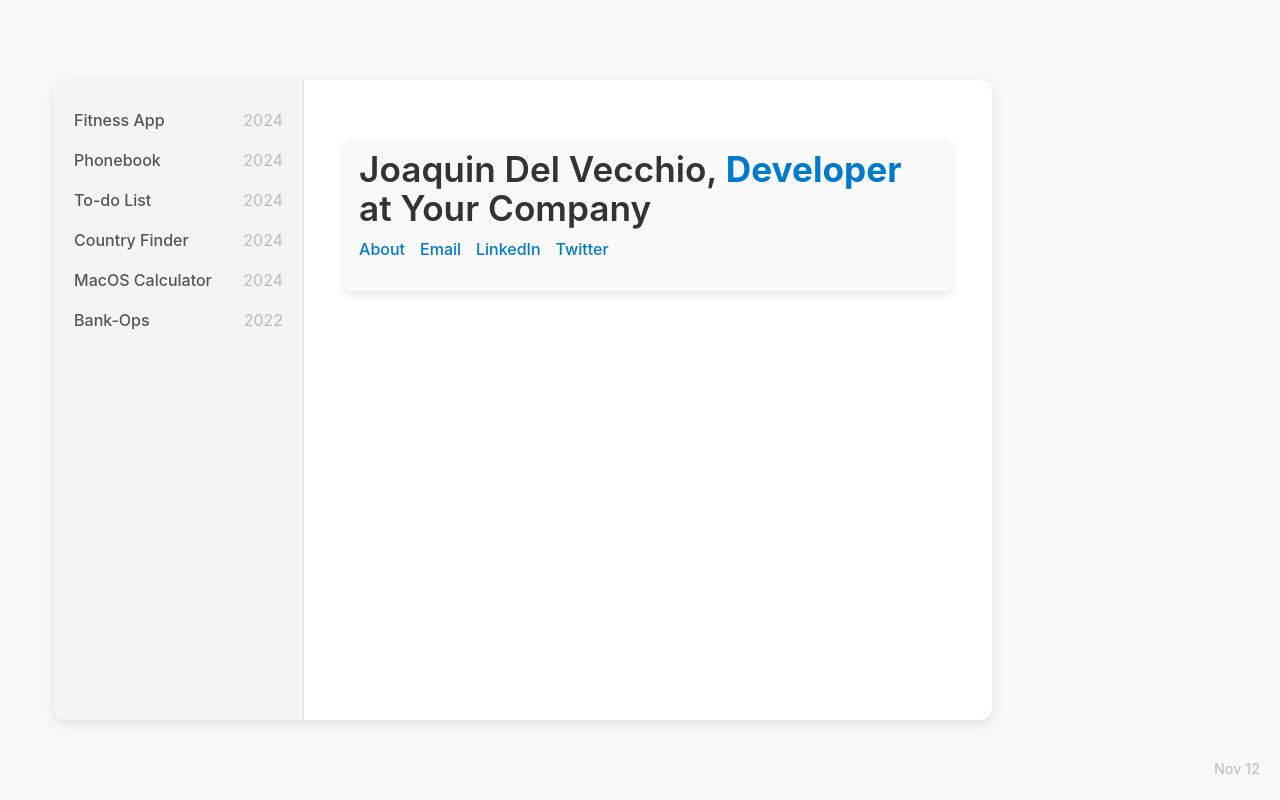
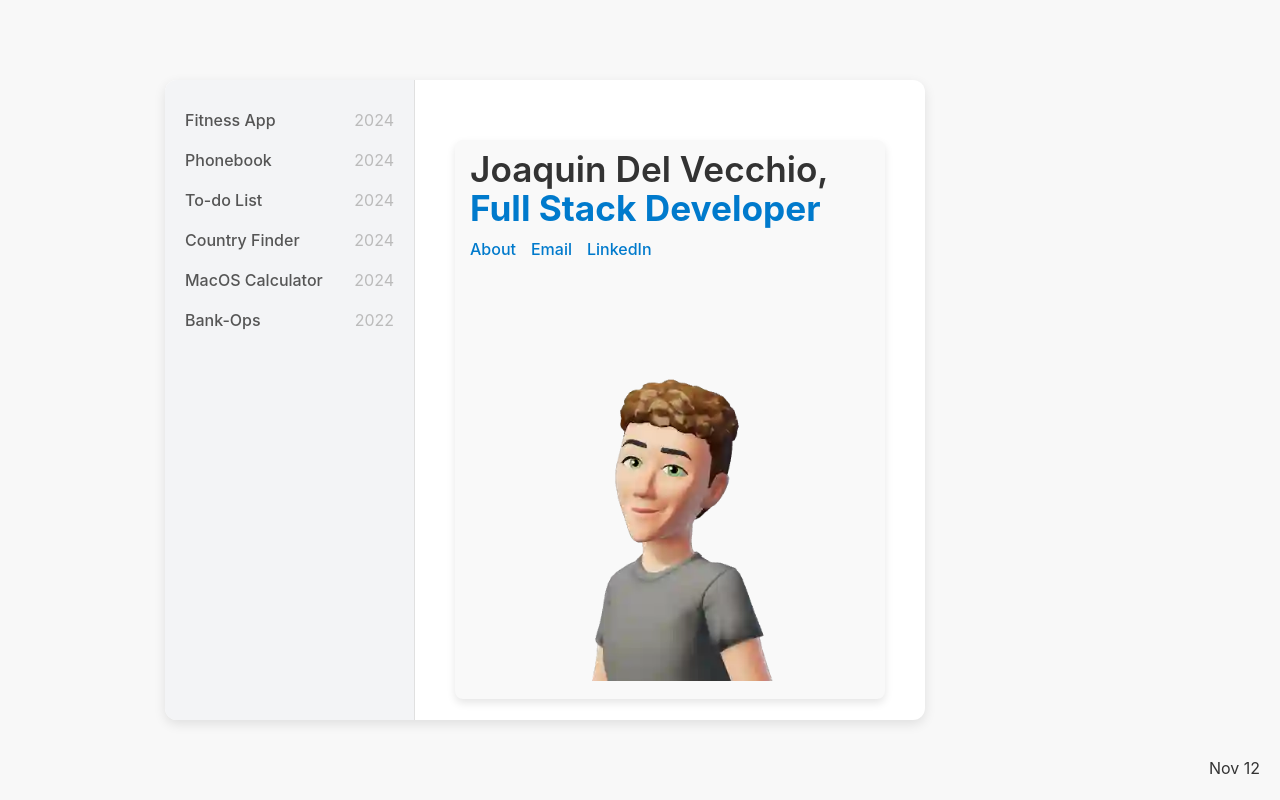
Before and after one commit to JoaDelVecchio/personalWebsite, a React (Vite) app: page / in a window 1280 px wide. Built offline with nearby package versions, Linux system fonts and the light colour scheme.

Commit message:
Fix style sizing when hovering

```diff
--- a/src/App.css
+++ b/src/App.css
@@ -1,4 +1,3 @@
-/* Reset and global styles */
 * {
   margin: 0;
   padding: 0;
@@ -16,11 +15,10 @@ body {
   height: 100vh;
 }
 
-/* Main container styling */
 .app {
   display: flex;
   width: 80%;
-  max-width: 1200px;
+  max-width: 950px;
   height: 80vh;
   box-shadow: 0px 4px 12px rgba(0, 0, 0, 0.1);
   background-color: #ffffff;
@@ -28,9 +26,8 @@ body {
   overflow: hidden;
 }
 
-/* Fixed sidebar for projects */
 .projects-menu {
-  flex: 0 0 250px; /* Fixed width */
+  flex: 0 0 250px;
   padding: 20px;
   background-color: #f3f4f6;
   border-right: 1px solid #e0e0e0;
@@ -68,7 +65,6 @@ body {
   color: #bbb;
 }
 
-/* Main content styling */
 .main-content {
   flex: 1;
   padding: 40px;
@@ -109,7 +105,6 @@ body {
   color: #005fa3;
 }
 
-/* Project info styling for preview */
 .project-info {
   margin-top: 20px;
   padding: 10px 15px;
@@ -120,19 +115,8 @@ body {
   font-size: 1.2rem;
 }
 
-.project-info iframe {
-  width: 100%;
-  height: 100%;
-  border: none;
-  border-radius: 8px;
-  overflow: hidden;
-}
-
-/* Footer styling */
 footer {
   position: fixed;
   bottom: 20px;
   right: 20px;
-  font-size: 0.9rem;
-  color: #bbb;
 }
--- a/src/App.jsx
+++ b/src/App.jsx
@@ -16,6 +16,8 @@ function App() {
       year: "2024",
       link: "https://fitnessapp-jdv.onrender.com/",
       image: "fitnessapp.png",
+      description:
+        "Fitness Tracker App A sleek, full-stack web app for organizing and tracking workout routines. Built with React and Node.js, it features a luxury-inspired, responsive design and a RESTful API for real-time updates. Perfect for fitness enthusiasts looking to elevate their exercise planning experience.",
     },
     {
       id: "phonebook",
@@ -23,6 +25,8 @@ function App() {
       year: "2024",
       link: "https://thephonebook-s42a.onrender.com/",
       image: "thephonebook.png",
+      description:
+        "The Phonebook Application is a web application designed with react, node js, RestApi, etc to manage a list of contacts efficiently. Users can add, update, and delete contacts, as well as search for specific contacts by name.",
     },
     {
       id: "to-do-list",
@@ -30,6 +34,8 @@ function App() {
       year: "2024",
       link: "https://onamission.netlify.app/",
       image: "todolist.png",
+      description:
+        "Welcome to the Momentum To-Do List App — a sleek, minimalist task management tool inspired by the aesthetics and values of the Momentum clothing brand. This app allows users to add, edit, and delete tasks effortlessly, all while maintaining the clean, monochromatic style that Momentum is known for.",
     },
     {
       id: "country-finder",
@@ -37,6 +43,8 @@ function App() {
       year: "2024",
       link: "https://countryfinderpremium.netlify.app",
       image: "countryfinder.png",
+      description:
+        "Country Finder with Real-Time Weather is a sleek React application that allows users to search for countries and instantly view key details like population, languages, and flags. Built with modern technologies like React, Axios, and Vite, the app delivers fast and efficient performance.",
     },
     {
       id: "macos-calculator",
@@ -44,6 +52,8 @@ function App() {
       year: "2024",
       link: "https://joadelvecchio.github.io/MacOS-Inspired-Calculator/",
       image: "calc.png",
+      description:
+        "This project is a web-based calculator inspired by the MacOS built-in calculator. It replicates the look and feel of the MacOS calculator using modern web technologies.",
     },
     {
       id: "bank-ops",
@@ -51,6 +61,8 @@ function App() {
       year: "2022",
       link: "https://joadelvecchio.github.io/Bank-Ops/",
       image: "bankops.png",
+      description:
+        'This application simulates money transfers between accounts and loan requests, among other things. To use it, various predefined users were created with whom you can log in, transfer money, request loans, or delete their accounts. Joaquin Del Vecchio user:"jdv" PIN:1111, Nicolas Gonzalez user:"ng" PIN:2222 and Juan Perez user:"jp" PIN:3333',
     },
   ];
 
--- a/src/components/Projects.jsx
+++ b/src/components/Projects.jsx
@@ -2,10 +2,7 @@ const Projects = ({ projects, hoveredProject }) => {
   const project = projects.find((p) => p.id === hoveredProject);
 
   return (
-    <div
-      className="project-info"
-      style={{ width: "100%", height: "auto", overflow: "hidden" }}
-    >
+    <div className="project-info">
       {project ? (
         <>
           <p>{project.name}</p>
@@ -13,25 +10,30 @@ const Projects = ({ projects, hoveredProject }) => {
             src={project.image}
             alt="webBanner"
             style={{
-              width: "100%", // Full width of the container
-              height: "100%", // Full height of the container
-              objectFit: "cover", // Cover the entire container without distorting
-              borderRadius: "8px", // Optional rounded corners
+              maxWidth: "100%",
+              maxHeight: "250px",
+              objectFit: "cover",
+              borderRadius: "8px",
             }}
           />
+          <p>{project.description}</p>
         </>
       ) : (
-        <div>
+        <>
           <h1>
-            Joaquin Del Vecchio, <span>Developer</span> at Your Company
+            Joaquin Del Vecchio, <span>Full Stack Developer</span>
           </h1>
           <p className="links">
             <a href="#">About</a>
             <a href="#">Email</a>
             <a href="#">LinkedIn</a>
-            <a href="#">Twitter</a>
           </p>
-        </div>
+          <img
+            src="me.webp"
+            alt=""
+            style={{ maxWidth: "100%", borderRadius: "8px" }}
+          />
+        </>
       )}
     </div>
   );
```
Also changed, not shown: public/me.webp (added).
